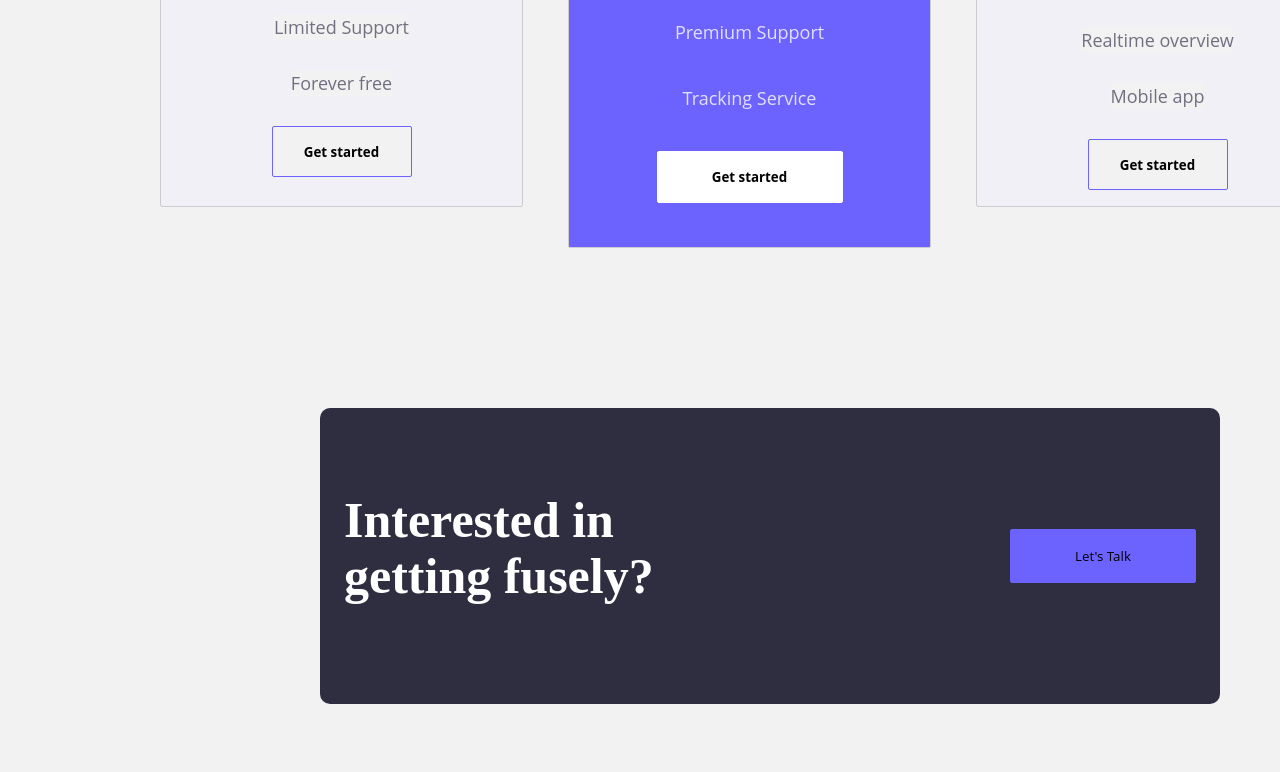
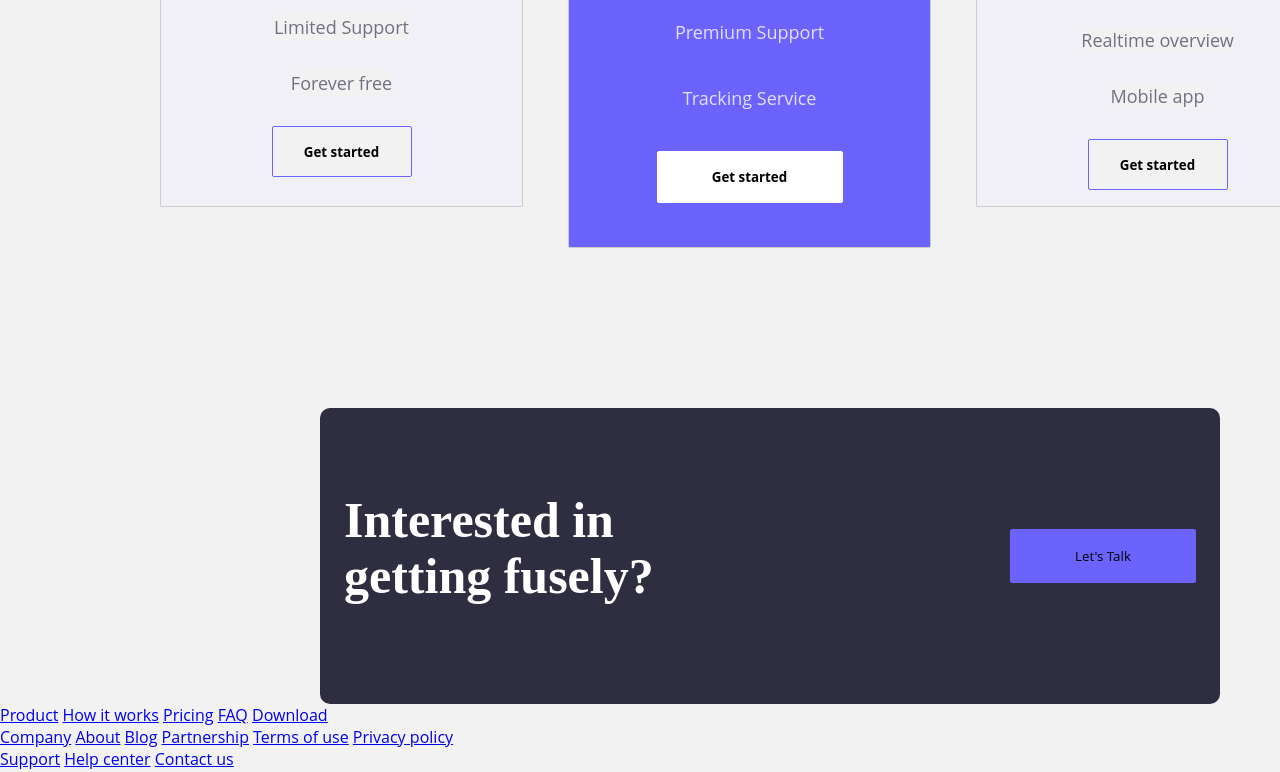
Before and after one commit to anniemmagh/FUSELY_Project, a plain HTML site: page index.html in a window 1280 px wide. Shown: the part 1706-2478 px from the top of the page. Before the commit the page ends 2410 px from the top, so only its background shows below. Drawn offline with Linux system fonts and the light colour scheme.

Commit message:
Update index.html

```diff
--- a/index.html
+++ b/index.html
@@ -99,9 +99,41 @@
 </div>
 </section>
 <!-- banner section ends here -->
-<footer>
+<footer class="footer">
+  <div class="container_footer">
+<div class="Products">
+<a href="#">Product</a>
+<a href="#">How it works</a>
+<a href="#">Pricing</a>
+<a href="#">FAQ</a>
+<a href="#">Download</a>
+</div>
 
+<div class="company">
+<a href="#">Company</a>
+<a href="#">About</a>
+<a href="#">Blog</a>
+<a href="#">Partnership</a>
+<a href="#">Terms of use</a>
+<a href="#">Privacy policy</a>
+</div>
+
+<div class="support">
+<a href="#">Support</a>
+<a href="#">Help center</a>
+<a href="#">Contact us</a>
+</div>
+
+<div class="media">
+<a href="#"><i class="fa-brands fa-square-facebook"></i></a>
+<a href="#"><i class="fa-brands fa-square-twitter"></i></a>
+<a href="#"><i class="fa-brands fa-linkedin"></i></a>
+</div>
+  </div>
 </footer>
 
+
+<!-- fontawesome script -->
+<script src="https://kit.fontawesome.com/68490b99b2.js" crossorigin="anonymous"></script>
 </body>
 </html>
```
